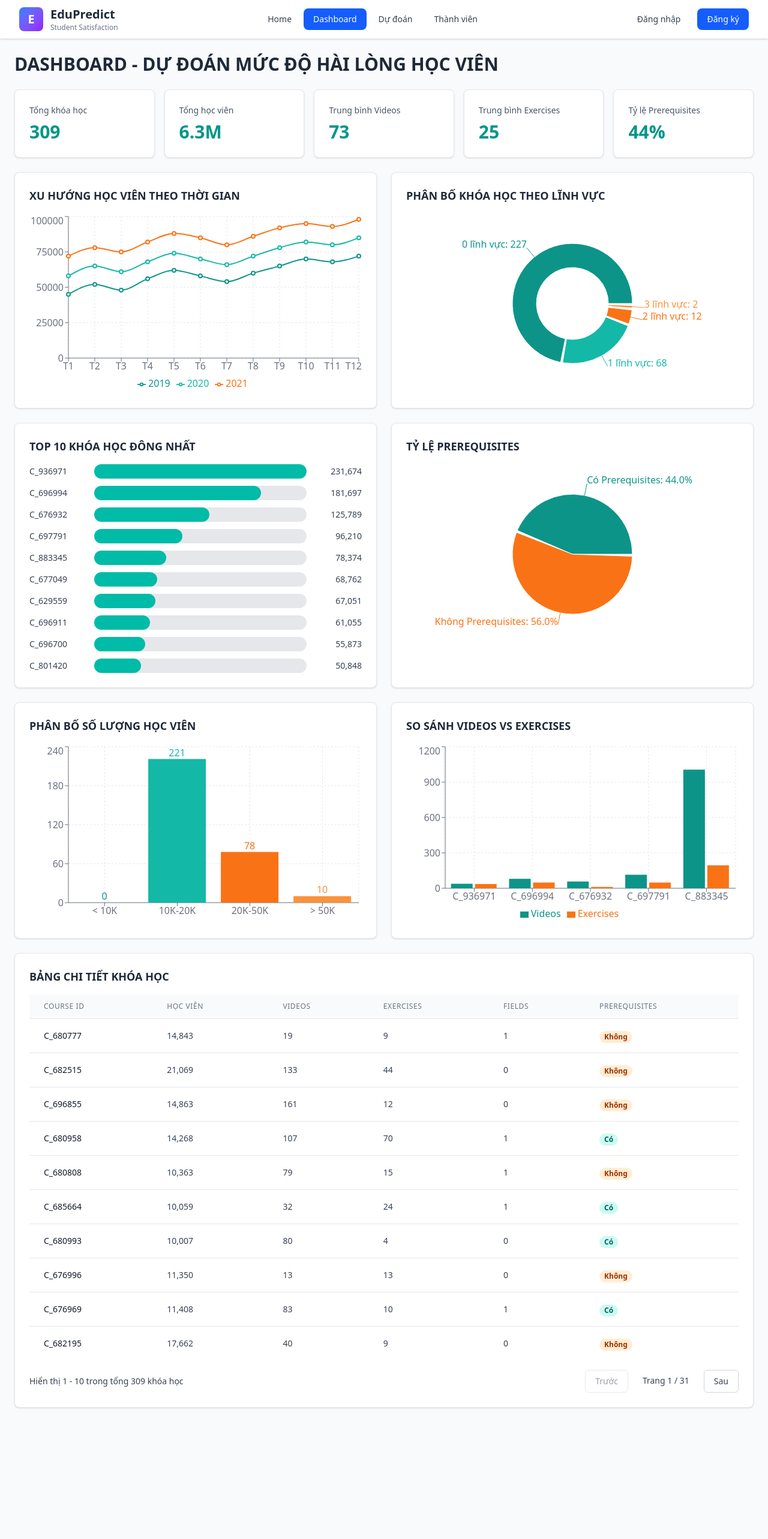
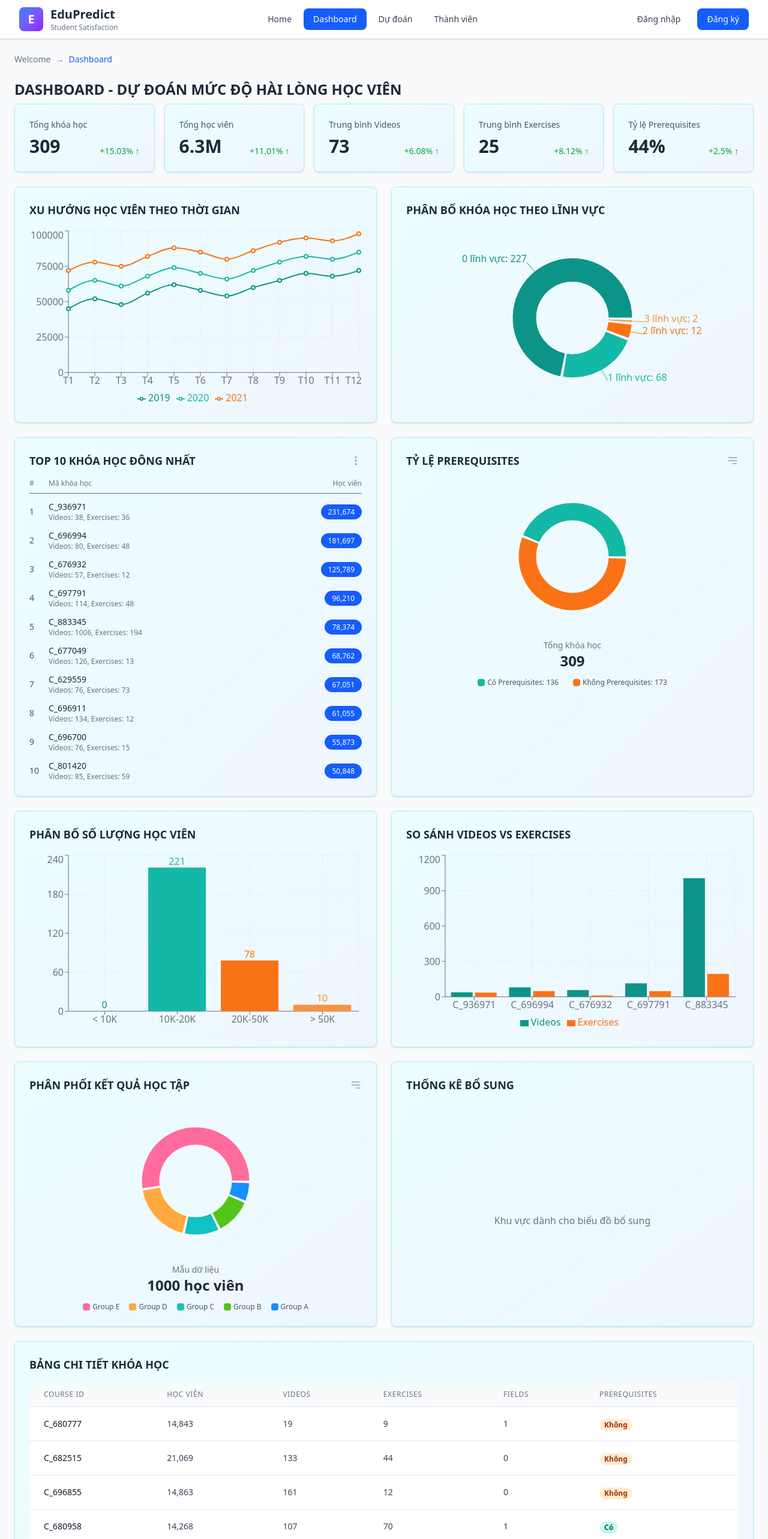
Before and after one commit to Azure06072005/DS317-Data-Mining-for-Enterprise, a Next.js app in the folder web-demo/: page /dashboard in a window 1280 px wide. Shown: the top 2566 px of the page at 60% size. Before the commit the page ends 2371 px from the top, so only its background shows below. Built offline with nearby package versions, Linux system fonts and the light colour scheme.

Commit message:
Add vibrant gradient styling and result distribution chart
Co-authored-by: Azure06072005 <144520272+Azure06072005@users.noreply.github.com>

```diff
--- a/web-demo/app/dashboard/page.tsx
+++ b/web-demo/app/dashboard/page.tsx
@@ -50,13 +50,13 @@ const top10Courses = [...coursesData]
   .sort((a, b) => b.totalStudentsEnrolled - a.totalStudentsEnrolled)
   .slice(0, 10);
 
-// Stats cards data
+// Stats cards data with trend indicators
 const statsData = [
-  { title: "Tổng khóa học", value: totalCourses.toString() },
-  { title: "Tổng học viên", value: formatLargeNumber(totalStudents) },
-  { title: "Trung bình Videos", value: avgVideosPerCourse.toString() },
-  { title: "Trung bình Exercises", value: avgExercisesPerCourse.toString() },
-  { title: "Tỷ lệ Prerequisites", value: prerequisitesPercentage + "%" },
+  { title: "Tổng khóa học", value: totalCourses.toString(), change: "+15.03%", trend: "up", color: "blue" },
+  { title: "Tổng học viên", value: formatLargeNumber(totalStudents), change: "+11.01%", trend: "up", color: "green" },
+  { title: "Trung bình Videos", value: avgVideosPerCourse.toString(), change: "+6.08%", trend: "up", color: "orange" },
+  { title: "Trung bình Exercises", value: avgExercisesPerCourse.toString(), change: "+8.12%", trend: "up", color: "purple" },
+  { title: "Tỷ lệ Prerequisites", value: prerequisitesPercentage + "%", change: "+2.5%", trend: "up", color: "teal" },
 ];
 
 // Enrollment trend data (mock data for 2019, 2020, 2021)
@@ -98,8 +98,17 @@ const numFieldsCount = [0, 1, 2, 3].map(field => ({
 
 // Prerequisites distribution
 const prerequisitesData = [
-  { name: "Có Prerequisites", value: coursesWithPrerequisites, color: "#0d9488" },
+  { name: "Có Prerequisites", value: coursesWithPrerequisites, color: "#14b8a6" },
   { name: "Không Prerequisites", value: totalCourses - coursesWithPrerequisites, color: "#f97316" },
+];
+
+// Result distribution data (from original dashboard)
+const resultDistributionData = [
+  { name: "Group E", value: 53.9, color: "#ff6b9d" },
+  { name: "Group D", value: 18.9, color: "#ffa940" },
+  { name: "Group C", value: 10.7, color: "#13c2c2" },
+  { name: "Group B", value: 11.1, color: "#52c41a" },
+  { name: "Group A", value: 5.7, color: "#1890ff" },
 ];
 
 // Student enrollment distribution by ranges - using single reduce for efficiency
@@ -136,18 +145,34 @@ export default function Dashboard() {
   );
 
   return (
-    <div className="p-6 space-y-6 bg-gray-50 min-h-screen">
-      {/* Header */}
-      <div className="mb-6">
-        <h1 className="text-3xl font-bold text-gray-800">DASHBOARD - DỰ ĐOÁN MỨC ĐỘ HÀI LÒNG HỌC VIÊN</h1>
+    <div className="p-6 space-y-6">
+      {/* Breadcrumb */}
+      <div className="flex items-center text-sm text-gray-500 space-x-2">
+        <span>Welcome</span>
+        <span>→</span>
+        <span className="text-blue-600 font-medium">Dashboard</span>
       </div>
 
-      {/* Stats Cards - 5 cards */}
+      {/* Header */}
+      <div className="mb-2">
+        <h1 className="text-2xl font-bold text-gray-800">DASHBOARD - DỰ ĐOÁN MỨC ĐỘ HÀI LÒNG HỌC VIÊN</h1>
+      </div>
+
+      {/* Stats Cards - 5 cards with gradients and trends */}
       <div className="grid grid-cols-1 md:grid-cols-2 lg:grid-cols-5 gap-4">
         {statsData.map((stat, idx) => (
-          <div key={idx} className="bg-white rounded-lg p-6 border border-gray-200 shadow-sm hover:shadow-md transition-shadow">
+          <div key={idx} className="bg-gradient-to-br from-cyan-50 to-blue-50 rounded-lg p-6 border border-cyan-200 shadow-sm hover:shadow-md transition-shadow">
             <p className="text-sm text-gray-600 mb-2">{stat.title}</p>
-            <h3 className="text-3xl font-bold text-teal-600">{stat.value}</h3>
+            <div className="flex items-end justify-between">
+              <h3 className="text-3xl font-bold text-gray-800">{stat.value}</h3>
+              <span
+                className={`text-sm font-medium ${
+                  stat.trend === "up" ? "text-green-600" : "text-red-600"
+                }`}
+              >
+                {stat.change} {stat.trend === "up" ? "↑" : "↓"}
+              </span>
+            </div>
           </div>
         ))}
       </div>
@@ -155,7 +180,7 @@ export default function Dashboard() {
       {/* Row 1: Line Chart + Donut Chart */}
       <div className="grid grid-cols-1 lg:grid-cols-2 gap-6">
         {/* Line Chart - Enrollment Trends */}
-        <div className="bg-white rounded-lg p-6 border border-gray-200 shadow-sm">
+        <div className="bg-gradient-to-br from-cyan-50 to-blue-50 rounded-lg p-6 border border-cyan-200 shadow-sm">
           <h2 className="text-lg font-bold text-gray-800 mb-4">XU HƯỚNG HỌC VIÊN THEO THỜI GIAN</h2>
           <ResponsiveContainer width="100%" height={300}>
             <LineChart data={trendData}>
@@ -178,7 +203,7 @@ export default function Dashboard() {
         </div>
 
         {/* Donut Chart - Distribution by num_fields */}
-        <div className="bg-white rounded-lg p-6 border border-gray-200 shadow-sm">
+        <div className="bg-gradient-to-br from-cyan-50 to-blue-50 rounded-lg p-6 border border-cyan-200 shadow-sm">
           <h2 className="text-lg font-bold text-gray-800 mb-4">PHÂN BỐ KHÓA HỌC THEO LĨNH VỰC</h2>
           <ResponsiveContainer width="100%" height={300}>
             <PieChart>
@@ -202,46 +227,63 @@ export default function Dashboard() {
         </div>
       </div>
 
-      {/* Row 2: Horizontal Bar Chart + Pie Chart */}
+      {/* Row 2: Top 10 Ranking List + Pie Chart */}
       <div className="grid grid-cols-1 lg:grid-cols-2 gap-6">
-        {/* Horizontal Bar Chart - Top 10 Courses */}
-        <div className="bg-white rounded-lg p-6 border border-gray-200 shadow-sm">
-          <h2 className="text-lg font-bold text-gray-800 mb-4">TOP 10 KHÓA HỌC ĐÔNG NHẤT</h2>
+        {/* Top 10 Courses - Ranking Style */}
+        <div className="bg-gradient-to-br from-cyan-50 to-blue-50 rounded-lg p-6 border border-cyan-200 shadow-sm">
+          <div className="flex items-center justify-between mb-4">
+            <h2 className="text-lg font-bold text-gray-800">TOP 10 KHÓA HỌC ĐÔNG NHẤT</h2>
+            <button className="text-gray-400 hover:text-gray-600">
+              <svg className="w-5 h-5" fill="none" stroke="currentColor" viewBox="0 0 24 24">
+                <path strokeLinecap="round" strokeLinejoin="round" strokeWidth={2} d="M12 5v.01M12 12v.01M12 19v.01M12 6a1 1 0 110-2 1 1 0 010 2zm0 7a1 1 0 110-2 1 1 0 010 2zm0 7a1 1 0 110-2 1 1 0 010 2z" />
+              </svg>
+            </button>
+          </div>
           <div className="space-y-3">
-            {top10Courses.map((course, idx) => {
-              const maxStudents = top10Courses[0].totalStudentsEnrolled;
-              const widthPercent = (course.totalStudentsEnrolled / maxStudents) * 100;
-              return (
-                <div key={course.courseId} className="flex items-center gap-3">
-                  <div className="w-24 text-sm font-medium text-gray-700 truncate">{course.courseId}</div>
-                  <div className="flex-1 bg-gray-200 rounded-full h-6 relative">
-                    <div
-                      className="bg-teal-500 h-6 rounded-full transition-all"
-                      style={{ width: `${widthPercent}%` }}
-                    ></div>
-                  </div>
-                  <div className="w-20 text-sm font-medium text-gray-700 text-right">
-                    {course.totalStudentsEnrolled.toLocaleString()}
+            <div className="flex items-center text-xs text-gray-500 pb-2 border-b">
+              <div className="w-8">#</div>
+              <div className="flex-1">Mã khóa học</div>
+              <div className="w-24 text-right">Học viên</div>
+            </div>
+            {top10Courses.map((course, index) => (
+              <div key={course.courseId} className="flex items-center text-sm">
+                <div className="w-8 text-gray-600 font-medium">{index + 1}</div>
+                <div className="flex-1">
+                  <div className="font-medium text-gray-800">{course.courseId}</div>
+                  <div className="text-xs text-gray-500">
+                    Videos: {course.totalVideos}, Exercises: {course.totalExercises}
                   </div>
                 </div>
-              );
-            })}
+                <div className="w-24 text-right">
+                  <span className="bg-blue-600 text-white px-3 py-1 rounded-full text-xs font-medium">
+                    {course.totalStudentsEnrolled.toLocaleString()}
+                  </span>
+                </div>
+              </div>
+            ))}
           </div>
         </div>
 
         {/* Pie Chart - Prerequisites Distribution */}
-        <div className="bg-white rounded-lg p-6 border border-gray-200 shadow-sm">
-          <h2 className="text-lg font-bold text-gray-800 mb-4">TỶ LỆ PREREQUISITES</h2>
-          <ResponsiveContainer width="100%" height={300}>
+        <div className="bg-gradient-to-br from-cyan-50 to-blue-50 rounded-lg p-6 border border-cyan-200 shadow-sm">
+          <div className="flex items-center justify-between mb-4">
+            <h2 className="text-lg font-bold text-gray-800">TỶ LỆ PREREQUISITES</h2>
+            <button className="text-gray-400 hover:text-gray-600">
+              <svg className="w-5 h-5" fill="none" stroke="currentColor" viewBox="0 0 24 24">
+                <path strokeLinecap="round" strokeLinejoin="round" strokeWidth={2} d="M4 6h16M4 12h16m-7 6h7" />
+              </svg>
+            </button>
+          </div>
+          <ResponsiveContainer width="100%" height={260}>
             <PieChart>
               <Pie
                 data={prerequisitesData}
                 cx="50%"
                 cy="50%"
-                outerRadius={100}
+                innerRadius={60}
+                outerRadius={90}
                 paddingAngle={2}
                 dataKey="value"
-                label={(entry) => `${entry.name}: ${formatPercentage(entry.value, totalCourses)}`}
               >
                 {prerequisitesData.map((entry, index) => (
                   <Cell key={`cell-${index}`} fill={entry.color} />
@@ -250,13 +292,30 @@ export default function Dashboard() {
               <Tooltip />
             </PieChart>
           </ResponsiveContainer>
+          <div className="mt-2">
+            <div className="text-center mb-3">
+              <div className="text-sm text-gray-500">Tổng khóa học</div>
+              <div className="text-2xl font-bold text-gray-800">{totalCourses}</div>
+            </div>
+            <div className="flex justify-center gap-6 text-xs">
+              {prerequisitesData.map((item, idx) => (
+                <div key={idx} className="flex items-center">
+                  <span
+                    className="w-3 h-3 rounded-sm mr-1"
+                    style={{ backgroundColor: item.color }}
+                  ></span>
+                  <span className="text-gray-600">{item.name}: {item.value}</span>
+                </div>
+              ))}
+            </div>
+          </div>
         </div>
       </div>
 
       {/* Row 3: Bar Chart + Grouped Bar Chart */}
       <div className="grid grid-cols-1 lg:grid-cols-2 gap-6">
         {/* Bar Chart - Student Enrollment Distribution */}
-        <div className="bg-white rounded-lg p-6 border border-gray-200 shadow-sm">
+        <div className="bg-gradient-to-br from-cyan-50 to-blue-50 rounded-lg p-6 border border-cyan-200 shadow-sm">
           <h2 className="text-lg font-bold text-gray-800 mb-4">PHÂN BỐ SỐ LƯỢNG HỌC VIÊN</h2>
           <ResponsiveContainer width="100%" height={300}>
             <BarChart data={enrollmentRanges}>
@@ -280,7 +339,7 @@ export default function Dashboard() {
         </div>
 
         {/* Grouped Bar Chart - Videos vs Exercises */}
-        <div className="bg-white rounded-lg p-6 border border-gray-200 shadow-sm">
+        <div className="bg-gradient-to-br from-cyan-50 to-blue-50 rounded-lg p-6 border border-cyan-200 shadow-sm">
           <h2 className="text-lg font-bold text-gray-800 mb-4">SO SÁNH VIDEOS VS EXERCISES</h2>
           <ResponsiveContainer width="100%" height={300}>
             <BarChart data={top5CoursesComparison}>
@@ -302,8 +361,66 @@ export default function Dashboard() {
         </div>
       </div>
 
+      {/* Row 4: Result Distribution Pie Chart */}
+      <div className="grid grid-cols-1 lg:grid-cols-2 gap-6">
+        {/* Result Distribution - From original dashboard */}
+        <div className="bg-gradient-to-br from-cyan-50 to-blue-50 rounded-lg p-6 border border-cyan-200 shadow-sm">
+          <div className="flex items-center justify-between mb-4">
+            <h2 className="text-lg font-bold text-gray-800">PHÂN PHỐI KẾT QUẢ HỌC TẬP</h2>
+            <button className="text-gray-400 hover:text-gray-600">
+              <svg className="w-5 h-5" fill="none" stroke="currentColor" viewBox="0 0 24 24">
+                <path strokeLinecap="round" strokeLinejoin="round" strokeWidth={2} d="M4 6h16M4 12h16m-7 6h7" />
+              </svg>
+            </button>
+          </div>
+          <ResponsiveContainer width="100%" height={260}>
+            <PieChart>
+              <Pie
+                data={resultDistributionData}
+                cx="50%"
+                cy="50%"
+                innerRadius={60}
+                outerRadius={90}
+                paddingAngle={2}
+                dataKey="value"
+              >
+                {resultDistributionData.map((entry, index) => (
+                  <Cell key={`cell-${index}`} fill={entry.color} />
+                ))}
+              </Pie>
+              <Tooltip formatter={(value) => `${value}%`} />
+            </PieChart>
+          </ResponsiveContainer>
+          <div className="mt-2">
+            <div className="text-center mb-3">
+              <div className="text-sm text-gray-500">Mẫu dữ liệu</div>
+              <div className="text-2xl font-bold text-gray-800">1000 học viên</div>
+            </div>
+            <div className="flex flex-wrap justify-center gap-4 text-xs">
+              {resultDistributionData.map((item, idx) => (
+                <div key={idx} className="flex items-center">
+                  <span
+                    className="w-3 h-3 rounded-sm mr-1"
+                    style={{ backgroundColor: item.color }}
+                  ></span>
+                  <span className="text-gray-600">{item.name}</span>
+                </div>
+              ))}
+            </div>
+          </div>
+        </div>
+
+        {/* Placeholder for future charts */}
+        <div className="bg-gradient-to-br from-cyan-50 to-blue-50 rounded-lg p-6 border border-cyan-200 shadow-sm">
+          <h2 className="text-lg font-bold text-gray-800 mb-4">THỐNG KÊ BỔ SUNG</h2>
+          <div className="flex items-center justify-center h-full">
+            <p className="text-gray-500 text-center">Khu vực dành cho biểu đồ bổ sung</p>
+          </div>
+        </div>
+      </div>
+
       {/* Data Table with Pagination */}
-      <div className="bg-white rounded-lg p-6 border border-gray-200 shadow-sm">
+      <div className="bg-gradient-to-br from-cyan-50 to-blue-50 rounded-lg p-6 border border-cyan-200 shadow-sm">
         <h2 className="text-lg font-bold text-gray-800 mb-4">BẢNG CHI TIẾT KHÓA HỌC</h2>
         <div className="overflow-x-auto">
           <table className="min-w-full divide-y divide-gray-200">
```
